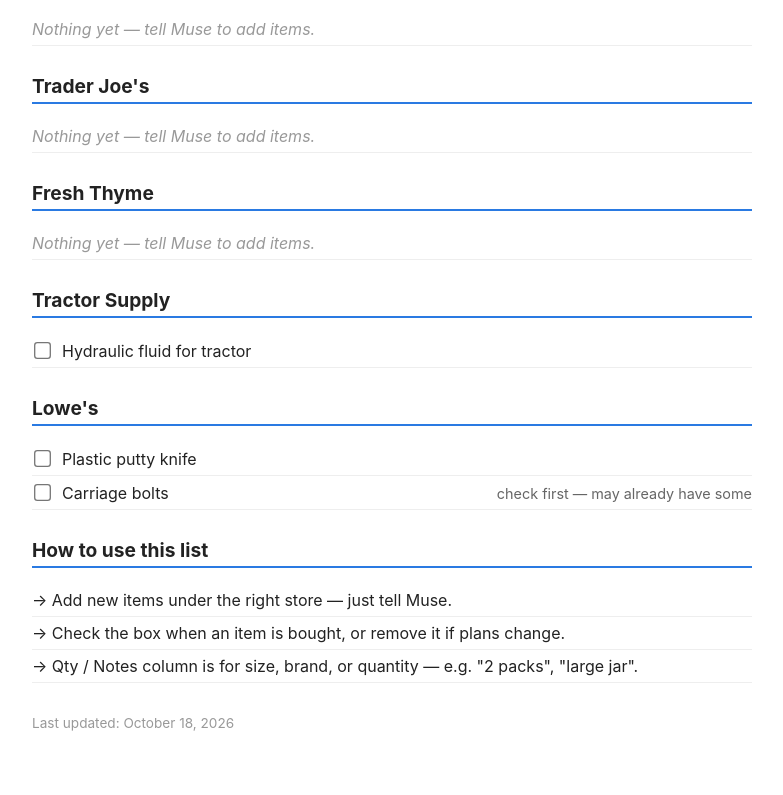
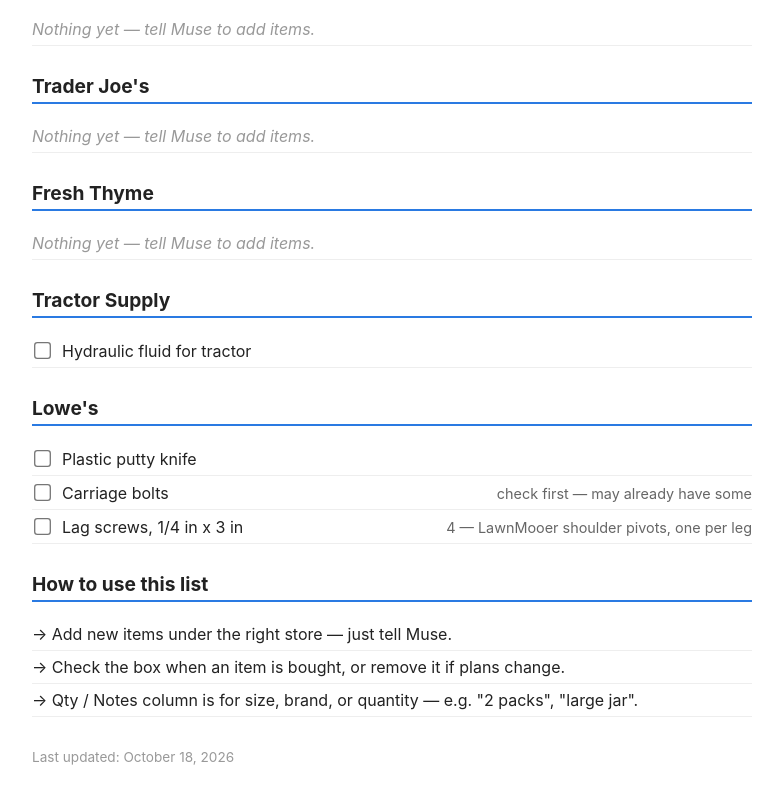
Before and after one commit to MisterE000/Muse-list-, a plain HTML site: page grocery-list.html in a window 1280 px wide. Shown: the part 1211-2006 px from the top of the page, without its empty margins (248-1031 px from the left). Before the commit the page ends 1972 px from the top, so only its background shows below. Drawn offline with Linux system fonts and the light colour scheme.

Commit message:
Add 4 lag screws (LawnMooer shoulder pivots) to Lowes list

```diff
--- a/grocery-list.html
+++ b/grocery-list.html
@@ -74,6 +74,7 @@
 <ul>
   <li><input type="checkbox"><span>Plastic putty knife</span><span class="qty"></span></li>
   <li><input type="checkbox"><span>Carriage bolts</span><span class="qty">check first — may already have some</span></li>
+  <li><input type="checkbox"><span>Lag screws, 1/4 in x 3 in</span><span class="qty">4 — LawnMooer shoulder pivots, one per leg</span></li>
 </ul>
 
 <h2>How to use this list</h2>
```
